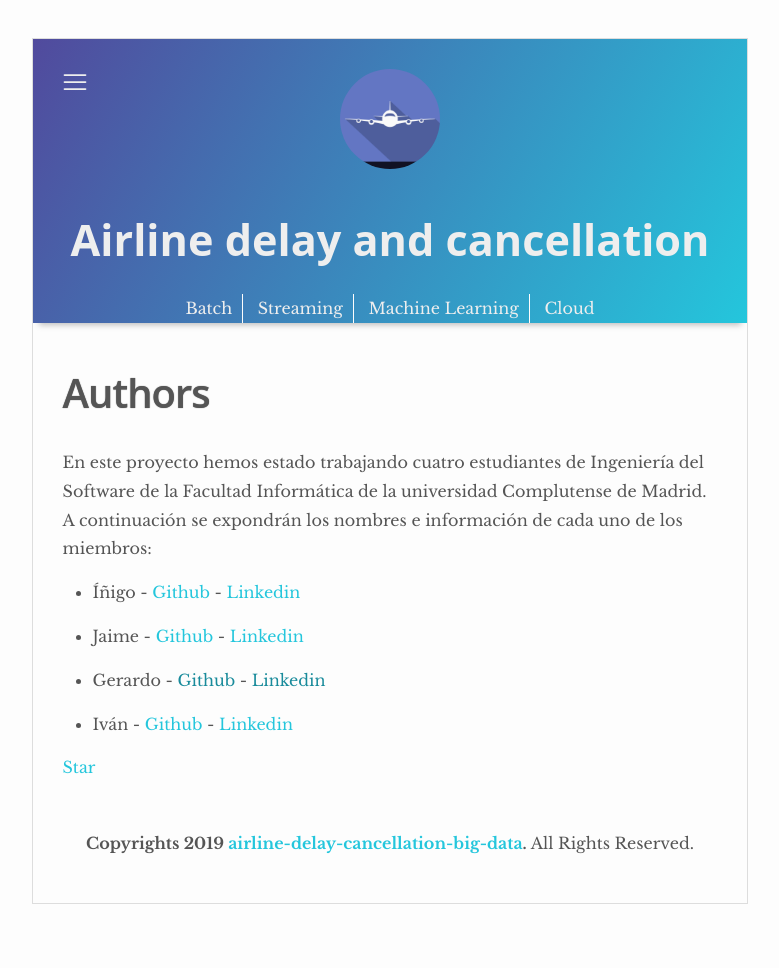
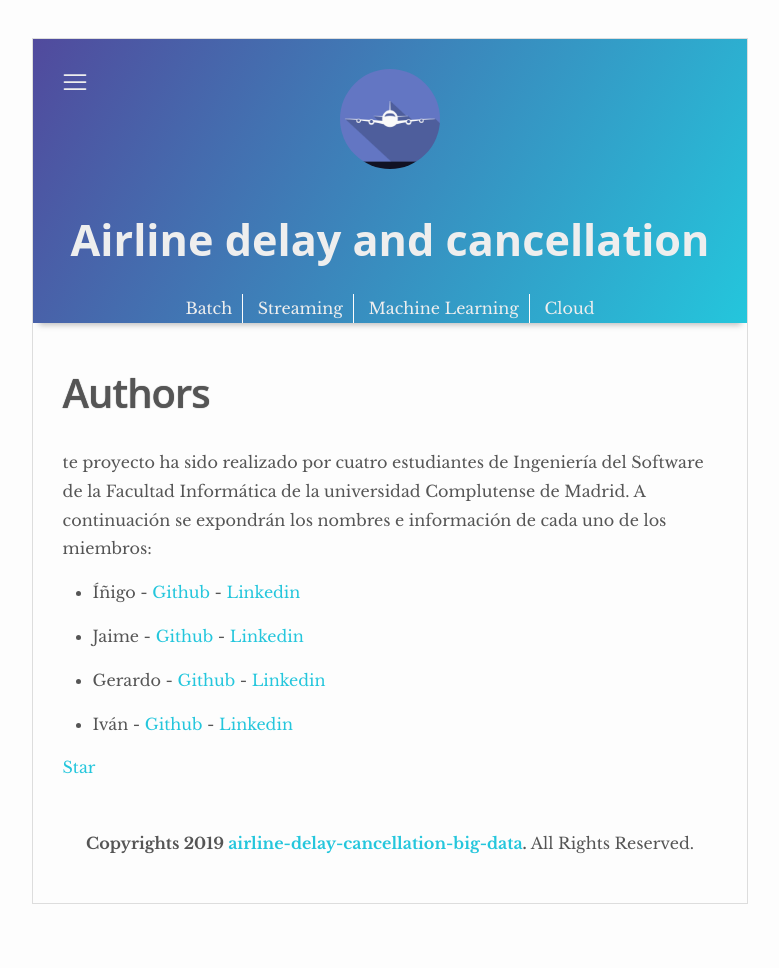
Before and after one commit to ivanfermena/Airline-Delay-Cancellation-Big-Data, a Jekyll site: the page built from _pages/authors.md, in a window 1280 px wide. Shown: the whole page, without its empty margins (250-1029 px from the left). Built offline with Jekyll 4.4.1, drawn with Linux system fonts in a browser that asks for light colours.

Commit message:
Update authors.md

```diff
--- a/_pages/authors.md
+++ b/_pages/authors.md
@@ -5,13 +5,13 @@
 show-in-menu: yes
 ---
 
-En este proyecto hemos estado trabajando cuatro estudiantes de Ingeniería del Software de la Facultad Informática de la universidad Complutense de Madrid. A continuación se expondrán los nombres e información de cada uno de los miembros:
+te proyecto ha sido realizado por cuatro estudiantes de Ingeniería del Software de la Facultad Informática de la universidad Complutense de Madrid. A continuación se expondrán los nombres e información de cada uno de los miembros:
 
 - Íñigo - [Github](https://github.com/igarciaconde) - [Linkedin](https://www.linkedin.com/in/i%C3%B1igo-garcia-conde-trueba-777076a5/)
 
 - Jaime - [Github](https://github.com/jaimepal) - [Linkedin](https://www.linkedin.com/in/jaime-palazón-778260b1/)
 
-- Gerardo - [Github]() - [Linkedin]()
+- Gerardo - [Github](https://github.com/gprossignoli) - [Linkedin](https://www.linkedin.com/in/gerardo-parra-rossignoli)
 
 - Iván - [Github](https://github.com/ivanfermena) - [Linkedin](https://es.linkedin.com/in/ivanfermena)
 
```
